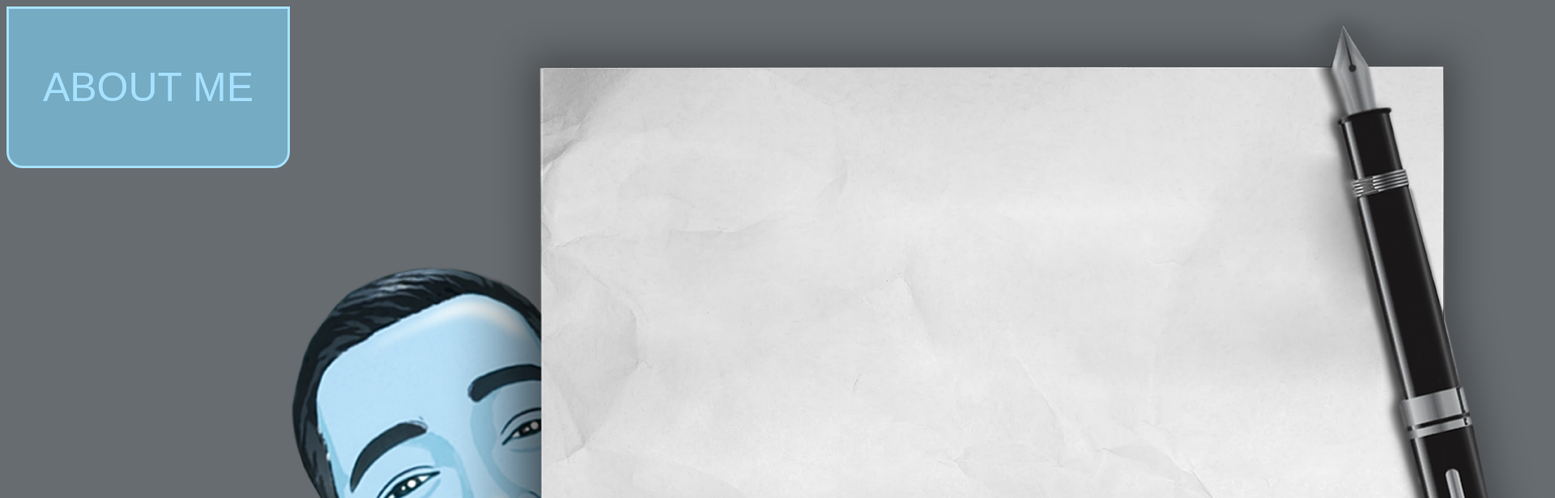
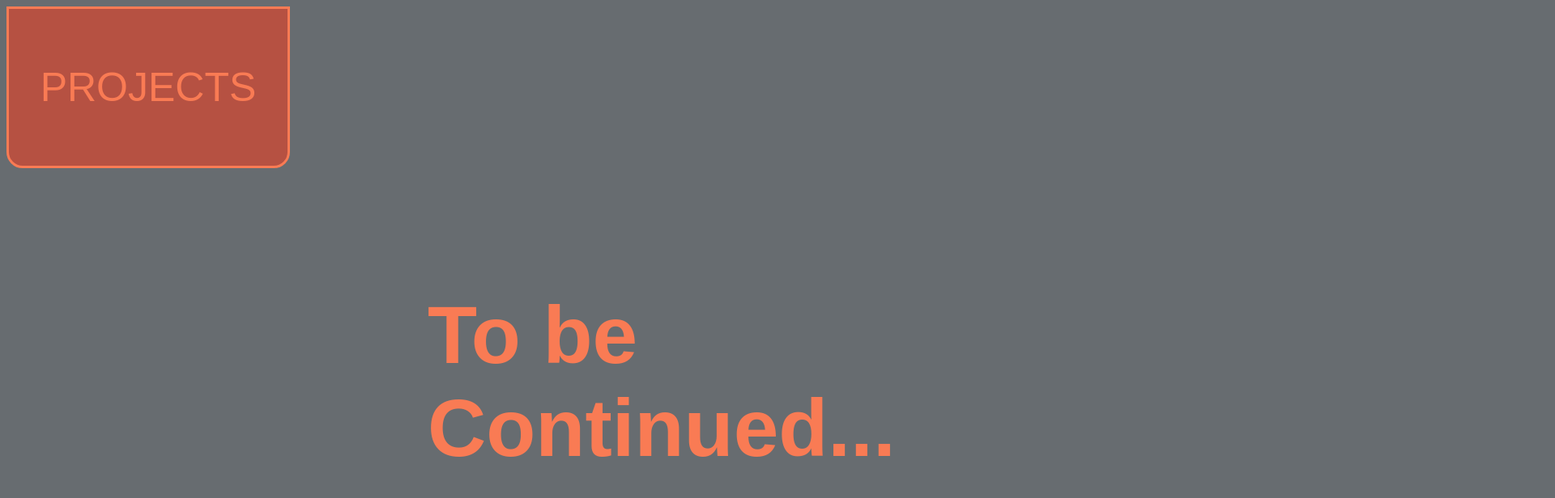
Before and after one commit to BriceWIKTOR/Projects, a plain HTML site: page main/code/projects.html in a window 1280 px wide. Shown: the top 616 px of the page at 81% size, 1920 px wide, since content can reach past the window. Drawn offline with Linux system fonts and the light colour scheme.

Commit message:
projects done

```diff
--- a/main/code/index.css
+++ b/main/code/index.css
@@ -117,7 +117,7 @@ article {
   filter: invert(1);
 }
 
-.aboutme-titre {
+.aboutme-title {
   background-color: #76abc4;
   border: solid #a6e2ff;
   border-bottom-left-radius: 20px;
@@ -149,3 +149,38 @@ a {
   text-decoration: none;
   color: white;
 }
+
+.page-projects {
+  display: flex;
+  flex-direction: row;
+  height: 927px;
+  column-gap: 170px;
+}
+
+.button-page-projects {
+  display: flex;
+  justify-content: space-between;
+  flex-direction: column;
+  text-align: center;
+}
+
+.projects-title {
+  background-color: #b65142;
+  border: solid #f97b54;
+  border-bottom-left-radius: 20px;
+  border-bottom-right-radius: 20px;
+  font-size: 50px;
+  color: #f97b54;
+  height: 200px;
+  width: 350px;
+}
+.dev-projects {
+  display: flex;
+  align-items: center;
+}
+
+h1 {
+  font-size: 100px;
+  font-family: Arial;
+  color: #f97b54;
+}
--- a/main/code/about_me.html
+++ b/main/code/projects.html
@@ -3,18 +3,18 @@
   <head>
     <meta charset="UTF-8" />
     <meta name="viewport" content="width=device-width, initial-scale=1.0" />
-    <title>aboutme_portfolio</title>
+    <title>projects_portfolio</title>
     <link rel="stylesheet" type="text/css" href="index.css" />
   </head>
   <body>
     <header></header>
-    <section class="page-aboutme">
-      <div class="button-page-aboutme">
-        <button class="aboutme-titre">ABOUT ME</button>
+    <section class="page-projects">
+      <div class="button-page-projects">
+        <button class="projects-title">PROJECTS</button>
         <a class="home" href="index.html"><img src="home.png" /></a>
       </div>
-      <div class="bio-sheet">
-        <img src="bio-sheet.png" />
+      <div class="dev-projects">
+        <h1>To be Continued...</h1>
       </div>
     </section>
   </body>
```
Also changed, not shown: main/code/index.html (+1 -1 lines).
